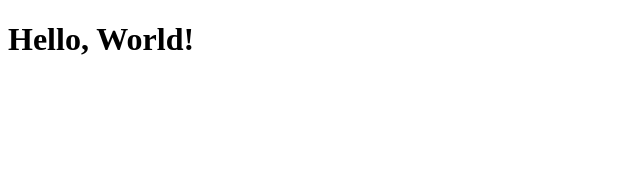
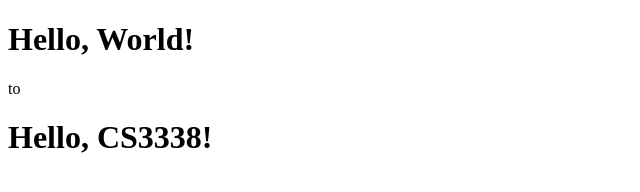
Before and after one commit to PrincessMora/CS3338-first-project, a plain HTML site: page index.html in a window 1280 px wide. Shown: the whole page, without its empty margins (0-640 px from the left). Drawn offline with Linux system fonts and the light colour scheme.

Commit message:
Change heading from 'Hello, World!' to 'Hello, CS3338!'

```diff
--- a/index.html
+++ b/index.html
@@ -6,6 +6,6 @@
     <title>My First Project</title>
 </head>
 <body>
-    <h1>Hello, World!</h1>
+    <h1>Hello, World!</h1> to <h1>Hello, CS3338!</h1>
 </body>
 </html>
```
